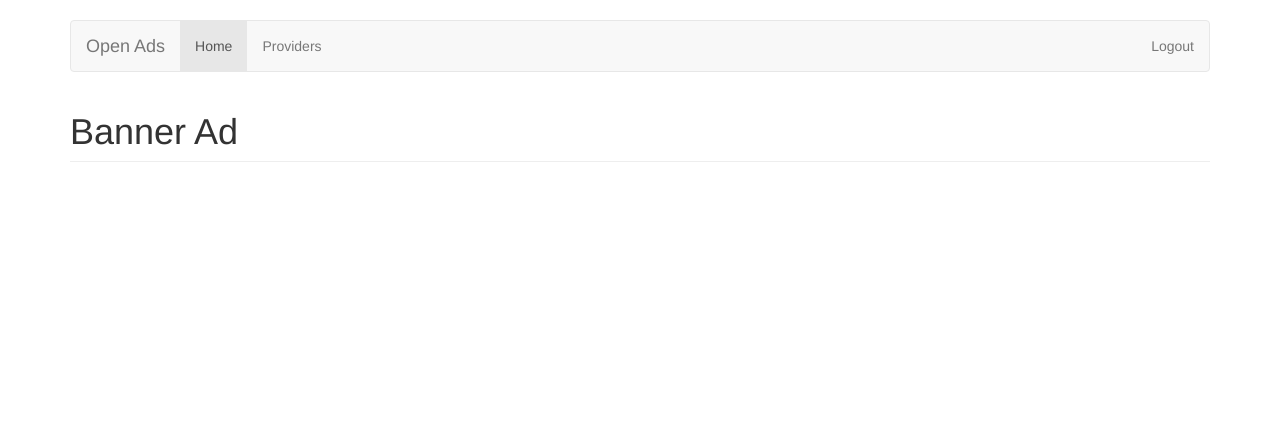
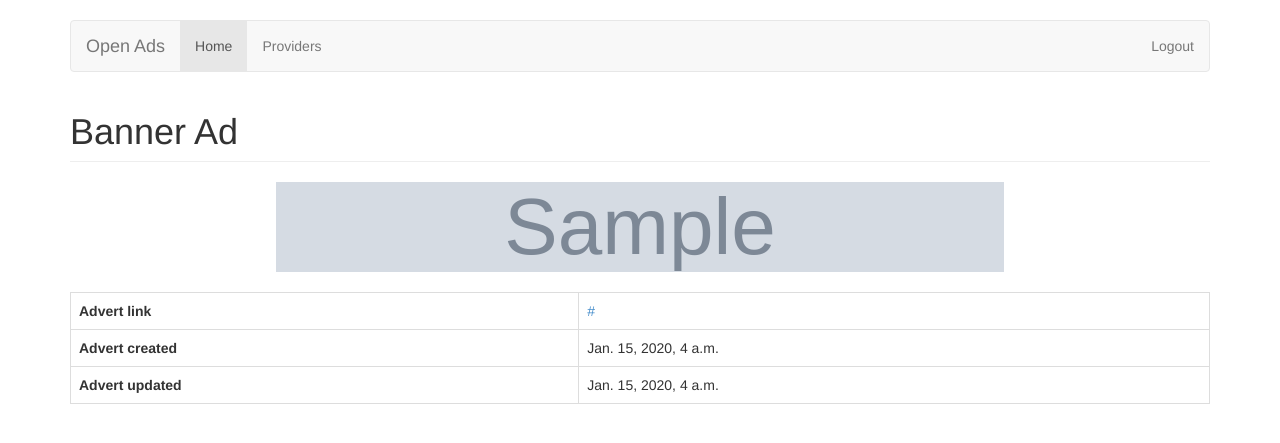
Before and after one commit to wdq/OpenAds, a Django app: page /data/advertisement/1/ in a window 1280 px wide. Shown: the top 443 px of the page. Run offline with Django 3.2, Linux system fonts and the light colour scheme; a user stored in the database is signed in; tables that the repository leaves empty hold one stand-in row (values such as "Sample post"); grey boxes marked "Sample" are stand-in pictures; some libraries are stand-ins or nearby versions.

Commit message:
Added table statistics

```diff
--- a/advertisements/templates/advertisements/statistics/advert_statistics.html
+++ b/advertisements/templates/advertisements/statistics/advert_statistics.html
@@ -3,5 +3,26 @@
 {% block page-title %}{{ advert.get_ad_type_display }}{% endblock %}
 
 {% block content %}
+  {% if advert.is_side %}
+    <img border="0" width="125" height="125" src="{{ advert.image.url }}" style="margin: auto; display: block">
+  {% else %}
+    <img border="0" width="728" height="90" src="{{ advert.image.url }}" style="margin: auto; display: block">
+  {% endif %}
 
+  <table class="table table-bordered" style="margin-top: 20px">
+    <tbody>
+      <tr>
+        <td><strong>Advert link</strong></td>
+        <td><a href="{{ advert.url }}">{{ advert.url }}</a></td>
+      </tr>
+      <tr>
+        <td><strong>Advert created</strong></td>
+        <td>{{ advert.created }}</td>
+      </tr>
+      <tr>
+        <td><strong>Advert updated</strong></td>
+        <td>{{ advert.updated }}</td>
+      </tr>
+    </tbody>
+  </table>
 {% endblock %}
```
